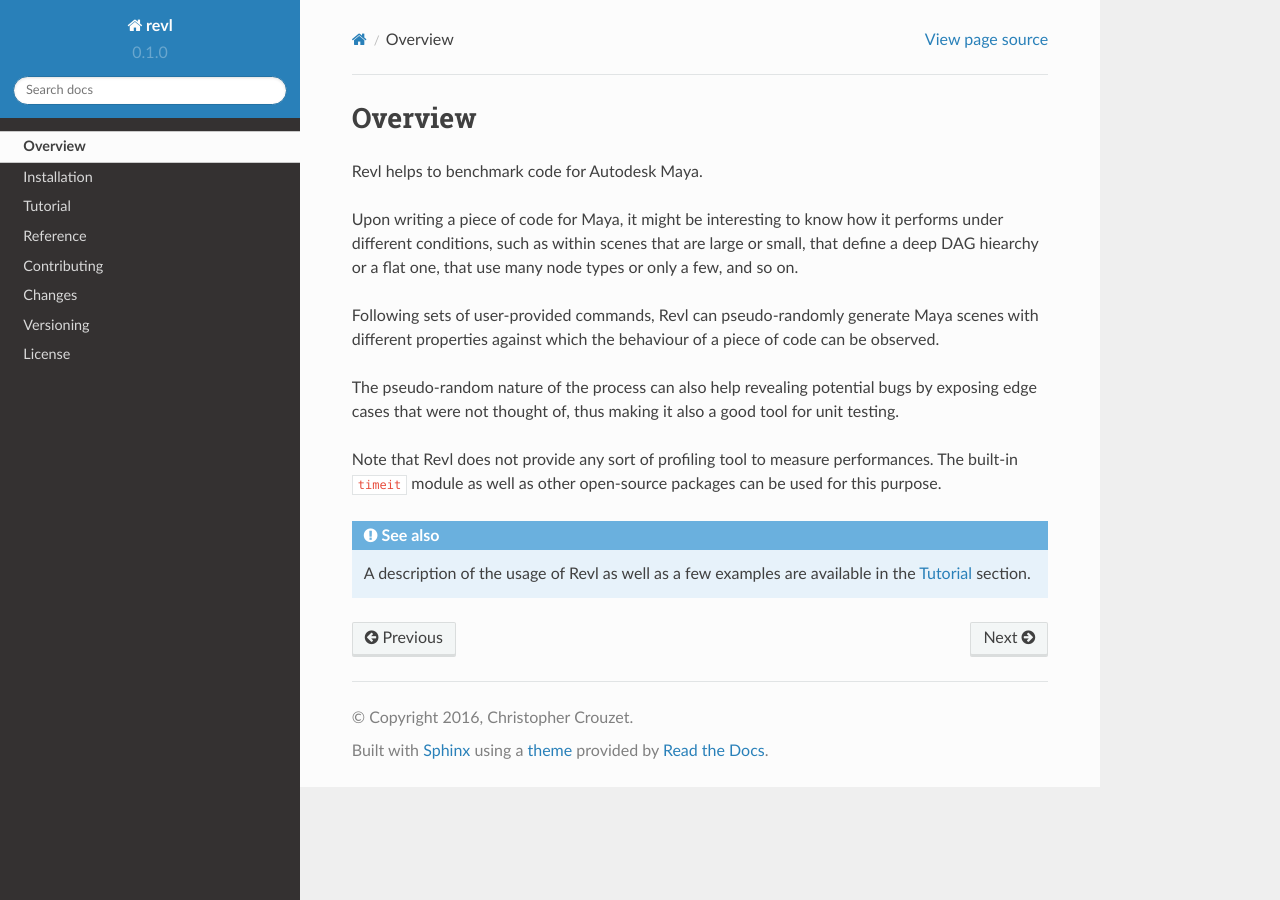
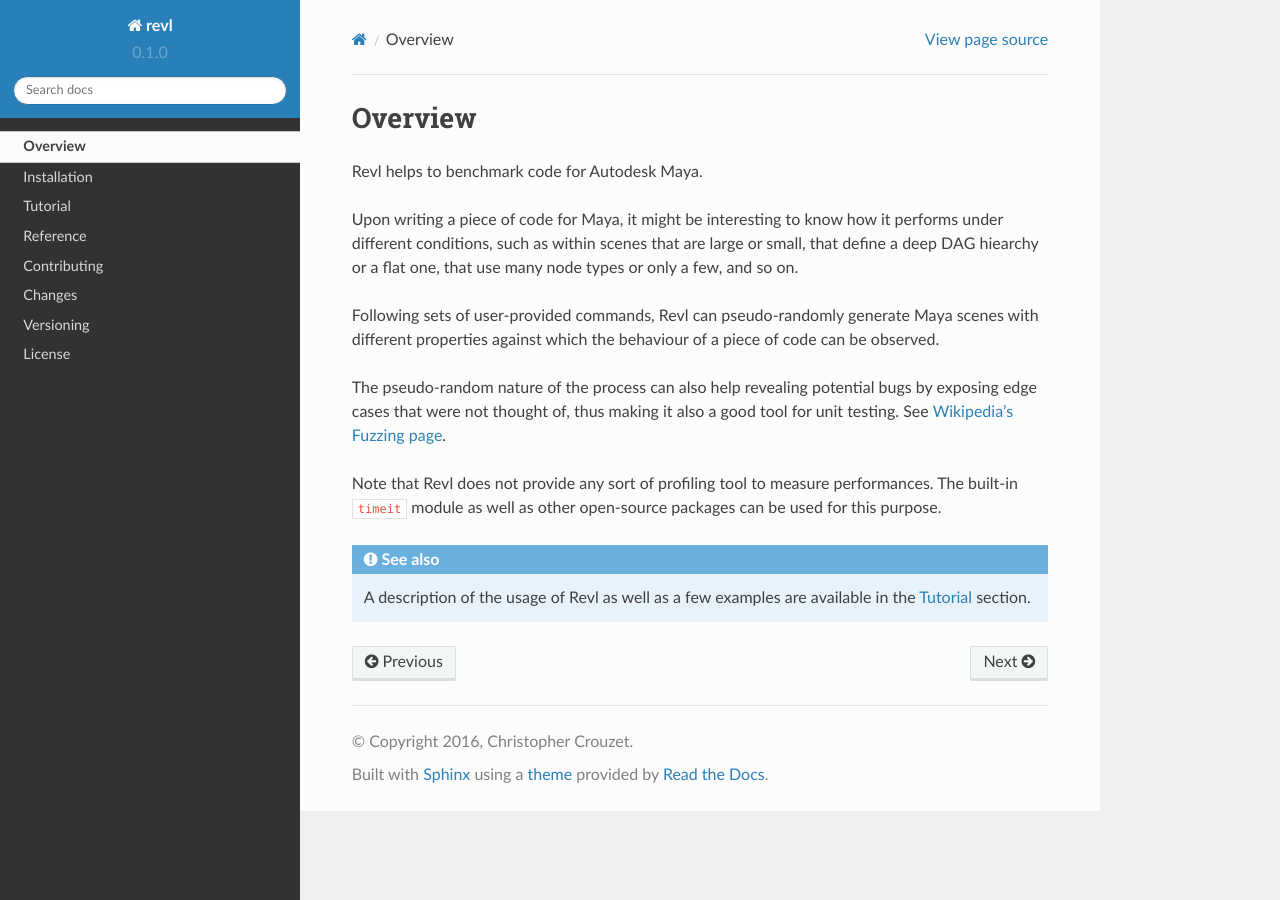
Before and after one commit to christophercrouzet/revl, a Sphinx documentation site: the page built from doc/overview.rst, in a window 1280 px wide. Built offline with Sphinx 7.4.7 and the Read the Docs theme 2.0.0, drawn with Linux system fonts in a browser that asks for light colours.

Commit message:
Add a mention for the fuzzing capabilities
Thanks to Viktoras Makauskas for the suggestion!

```diff
--- a/doc/overview.rst
+++ b/doc/overview.rst
@@ -18,13 +18,18 @@ code can be observed.
 
 The pseudo-random nature of the process can also help revealing potential bugs
 by exposing edge cases that were not thought of, thus making it also a good
-tool for unit testing.
+tool for unit testing. See `Wikipedia's Fuzzing page`_.
 
 Note that Revl does not provide any sort of profiling tool to measure
-performances. The built-in ``timeit`` module as well as other open-source
+performances. The built-in |timeit|_ module as well as other open-source
 packages can be used for this purpose.
 
 .. seealso::
 
    A description of the usage of Revl as well as a few examples are available
    in the :ref:`tutorial` section.
+
+
+.. _Wikipedia's Fuzzing page: https://en.wikipedia.org/wiki/Fuzzing
+.. |timeit| replace:: ``timeit``
+.. _timeit: https://docs.python.org/library/timeit.html
```
Also changed, not shown: README.rst (+6 -2 lines).
